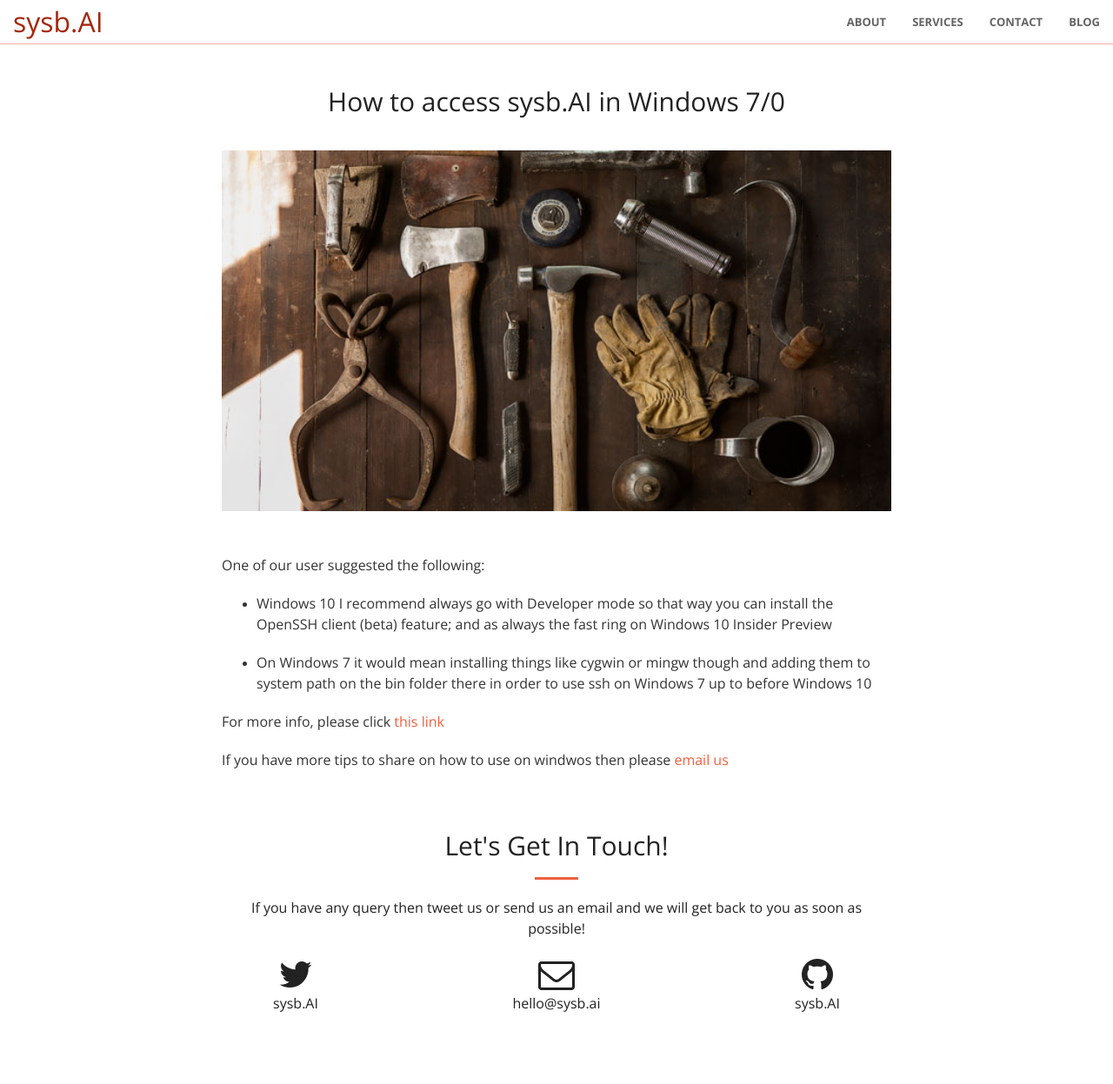
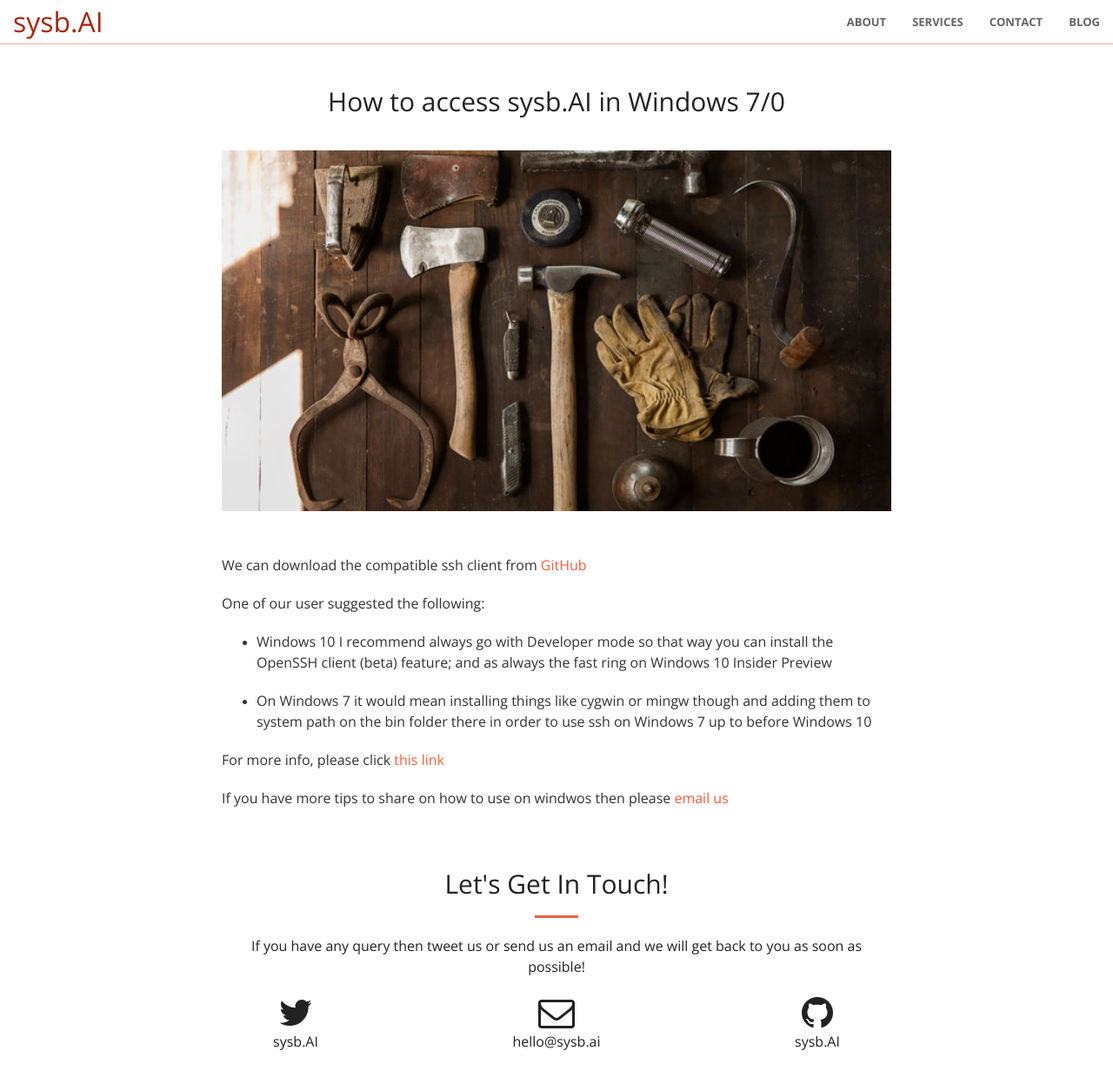
Before and after one commit to usama7628674/sysb.AI, a Jekyll site: the page built from _posts/2020-02-15-how-to-access-sysb-ai-in-windows.md, in a window 1280 px wide and 1280 px high. Shown: the top 1247 px of the window at 87% size. Built offline with Jekyll 4.4.1, drawn with Linux system fonts in a browser that asks for light colours.

Commit message:
update to windows data

```diff
--- a/_posts/2020-02-15-how-to-access-sysb-ai-in-windows.md
+++ b/_posts/2020-02-15-how-to-access-sysb-ai-in-windows.md
@@ -3,6 +3,8 @@ layout: post
 title: How to access sysb.AI in Windows 7/0
 image: /img/portfolio/6.jpg
 ---
+
+We can download the compatible ssh client from [GitHub](https://github.com/PowerShell/Win32-OpenSSH/releases)
 
 One of our user suggested the following:
 - Windows 10 I recommend always go with Developer mode so that way you can install the OpenSSH client (beta) feature; and as always the fast ring on Windows 10 Insider Preview
```
